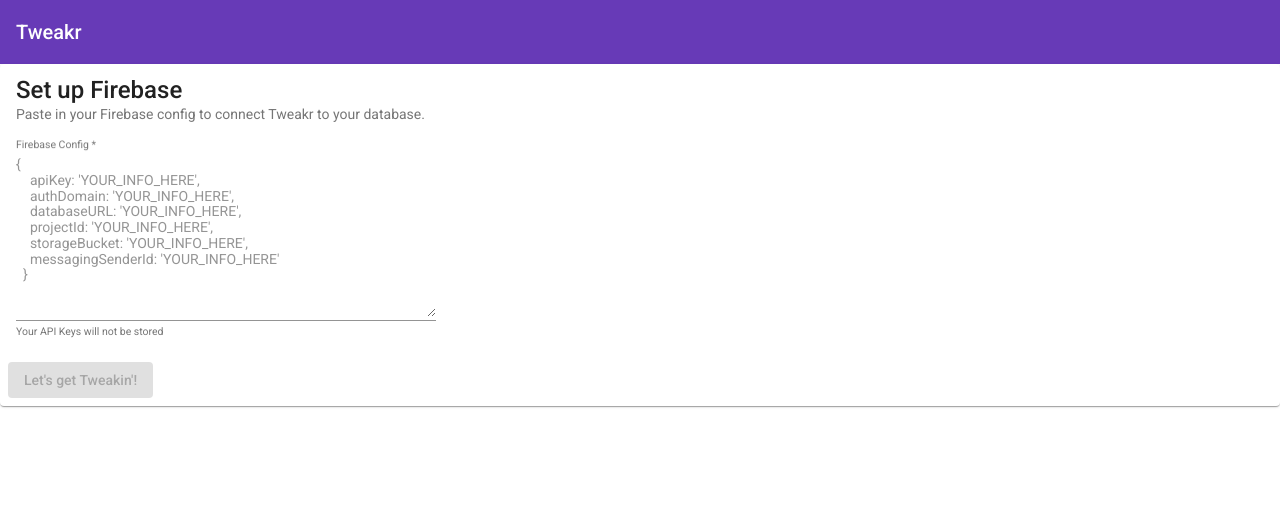
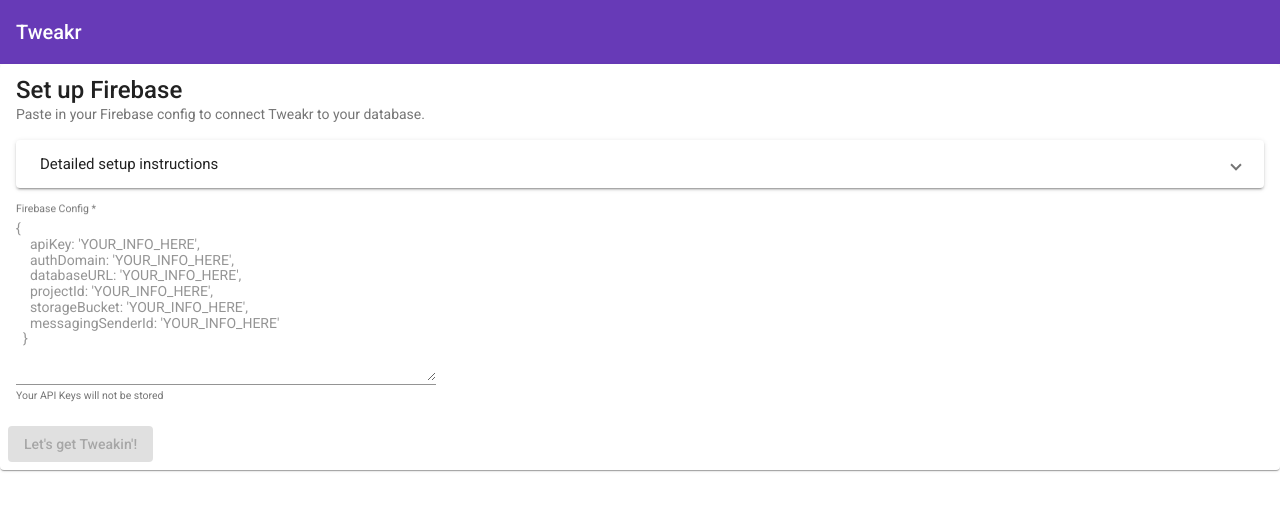
Before and after one commit to google/tweakr, an Angular app in the folder web-server/tweakr-server/: page /setup in a window 1280 px wide. Shown: the top 510 px of the page. Built offline with nearby package versions, Linux system fonts and the light colour scheme.

Commit message:
Added setup instructions

```diff
--- a/web-server/tweakr-server/src/app/setup/setup.component.html
+++ b/web-server/tweakr-server/src/app/setup/setup.component.html
@@ -3,6 +3,20 @@
   <mat-card-subtitle>Paste in your Firebase config to connect Tweakr to your database.</mat-card-subtitle>
 
   <mat-card-content>
+    <mat-expansion-panel>
+      <mat-expansion-panel-header>
+        <mat-panel-title>
+          Detailed setup instructions
+        </mat-panel-title>
+      </mat-expansion-panel-header>
+      <ol>
+        <li>In the Firebase console, Click "Project Overview" and add a new Web app.</li>
+        <li>Set the Authorized Domain of the Web App to <code>google.github.io</code>.</li>
+        <li>It will provide you with some Javascript code. Copy the object which contains your API values (after <code>var firebaseConfig = </code>).</li>
+        <li>Paste that code below.</li>
+        <li>It will generate a login link for you, which you can save or share so anyone can control your prototype.</li>
+      </ol>
+    </mat-expansion-panel>
 
     <form>
       <mat-form-field floatLabel="always">
--- a/web-server/tweakr-server/src/app/setup/setup.component.scss
+++ b/web-server/tweakr-server/src/app/setup/setup.component.scss
@@ -15,3 +15,7 @@ mat-form-field {
   word-wrap: no-wrap;
   white-space: nowrap;
 }
+
+.mat-expansion-panel {
+  margin-bottom: 16px;
+}
--- a/web-server/tweakr-server/src/app/setup/setup.module.ts
+++ b/web-server/tweakr-server/src/app/setup/setup.module.ts
@@ -5,6 +5,7 @@ import {FormsModule, ReactiveFormsModule} from '@angular/forms';
 import {MatButtonModule} from '@angular/material/button';
 import {MatCardModule} from '@angular/material/card';
 import {MatInputModule} from '@angular/material/input';
+import {MatExpansionModule} from '@angular/material/expansion';
 
 import { SetupRoutingModule } from './setup-routing.module';
 import { SetupComponent } from './setup.component';
@@ -17,6 +18,7 @@ import { SetupComponent } from './setup.component';
     FormsModule,
     MatButtonModule,
     MatCardModule,
+    MatExpansionModule,
     MatInputModule,
     ReactiveFormsModule,
     SetupRoutingModule
```
